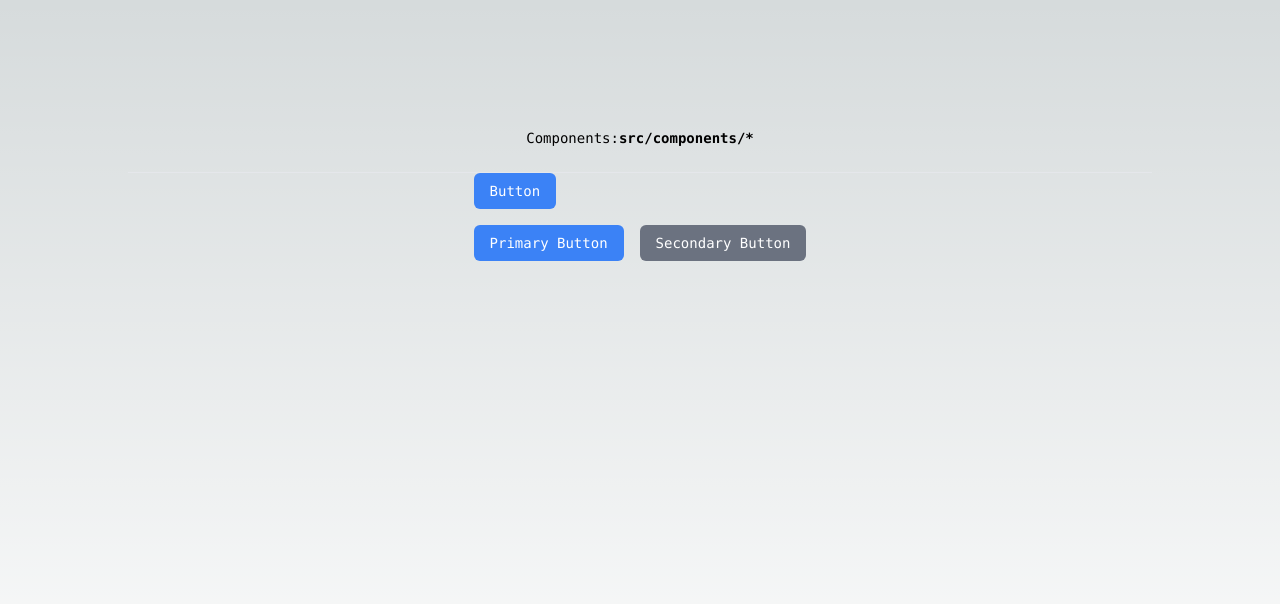
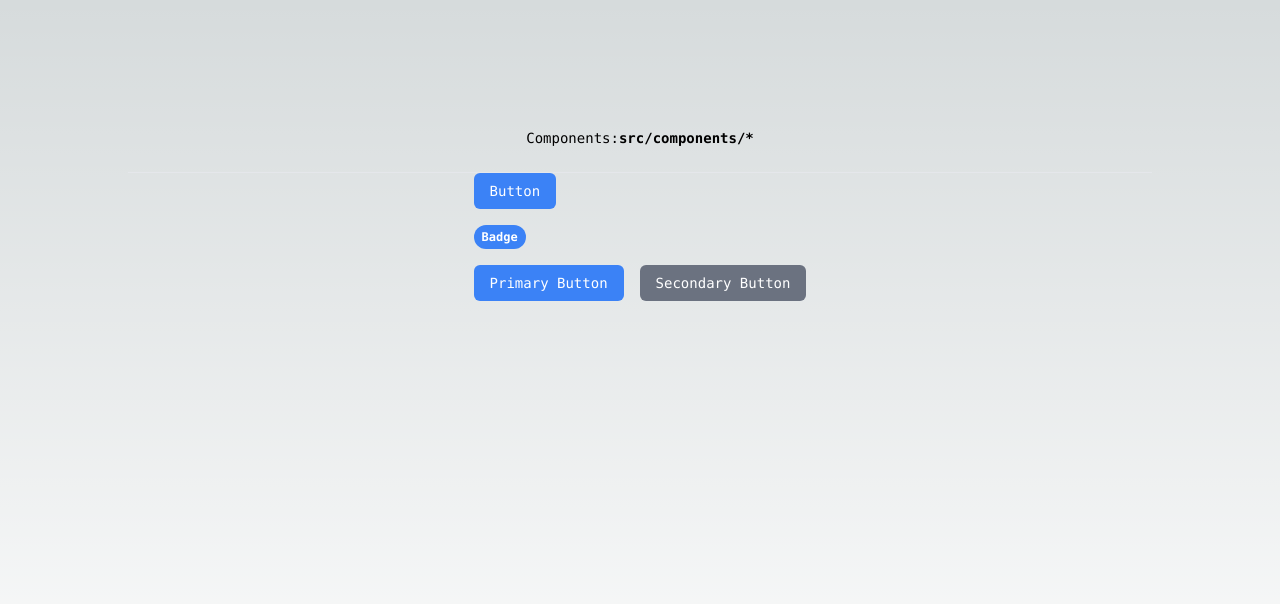
Before and after one commit to santi020k/posts, a Next.js app: page / in a window 1280 px wide. Shown: the top 604 px of the page. Built offline with nearby package versions, Linux system fonts and the light colour scheme.

Commit message:
Small badge fixes

```diff
--- a/src/app/page.tsx
+++ b/src/app/page.tsx
@@ -1,6 +1,8 @@
 import Button from '@/atoms/button/button'
 
 import GroupButtons from '@/molecules/group-buttons/group-buttons'
+
+import Badge from '@/components/atoms/badge/badge'
 
 const Home = () => (
   <main className="flex min-h-screen flex-col items-center justify-between p-24">
@@ -14,6 +16,9 @@ const Home = () => (
           <Button>Button</Button>
         </div>
         <div className="flex w-full items-end justify-start">
+          <Badge>Badge</Badge>
+        </div>
+        <div className="flex w-full items-end justify-start">
           <GroupButtons />
         </div>
       </div>
--- a/src/components/atoms/badge/badge.tsx
+++ b/src/components/atoms/badge/badge.tsx
@@ -14,13 +14,13 @@ enum BadgeSizes {
 }
 
 interface BadgeProps extends React.ComponentPropsWithoutRef<'span'> {
-  label: string;
+  label?: string;
   variation?: BadgeVariations;
   size?: BadgeSizes;
   children?: React.ReactNode;
 }
 
-const Badge: React.FC<BadgeProps> = ({ label, variation = BadgeVariations.Primary, size = BadgeSizes.Medium, children, ...badgeProps }) => {
+const Badge: React.FC<BadgeProps> = ({ label, variation = BadgeVariations.Primary, size = BadgeSizes.Small, children, ...badgeProps }) => {
   const variationToClasses: Record<BadgeVariations, string> = {
     [BadgeVariations.Primary]: 'bg-blue-500',
     [BadgeVariations.Secondary]: 'bg-gray-500',
```
Also changed, not shown: 2 other files (tests, documents, lock files or other folders).
